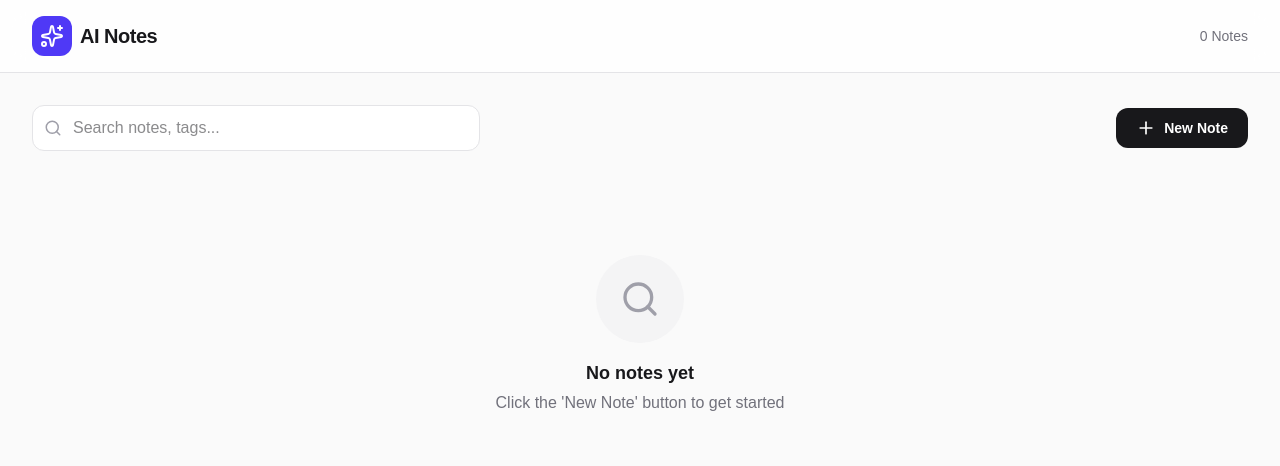
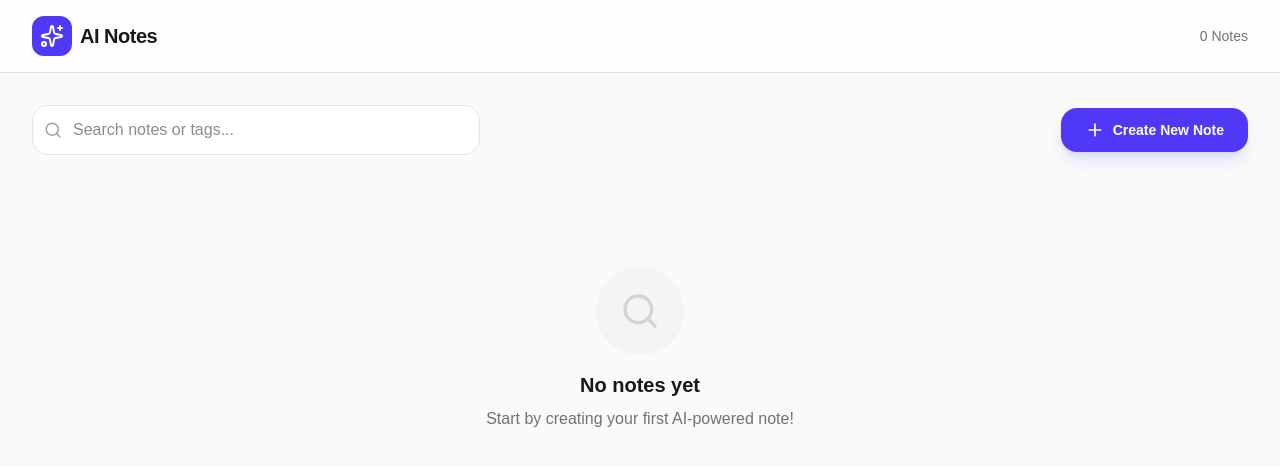
Before and after one commit to Ritikrai304/notes-, a Next.js app: page / in a window 1280 px wide. Shown: the top 466 px of the page. Built offline with nearby package versions, Linux system fonts and the light colour scheme.

Commit message:
Advanced UI Enhancement: Framer Motion animations, Pinned notes, and Search/Filter functionality

```diff
--- a/package.json
+++ b/package.json
@@ -14,6 +14,7 @@
     "clsx": "^2.1.1",
     "date-fns": "^4.1.0",
     "dotenv": "^17.4.2",
+    "framer-motion": "^11.15.0",
     "lucide-react": "^1.14.0",
     "next": "15.1.0",
     "react": "^19.0.0",
--- a/src/app/page.tsx
+++ b/src/app/page.tsx
@@ -46,6 +46,12 @@ export default function Home() {
     if (confirm("Are you sure you want to delete this note?")) {
       setNotes(notes.filter((n) => n.id !== id));
     }
+  };
+
+  const handlePinNote = (id: string) => {
+    setNotes(
+      notes.map((n) => (n.id === id ? { ...n, isPinned: !n.isPinned } : n))
+    );
   };
 
   const handleSaveNote = (noteData: Partial<Note>) => {
@@ -141,6 +147,7 @@ export default function Home() {
         <NoteList
           notes={notes}
           onDelete={handleDeleteNote}
+          onPin={handlePinNote}
           onEdit={handleEditNote}
           onAdd={handleAddNote}
         />
--- a/src/components/NoteCard.tsx
+++ b/src/components/NoteCard.tsx
@@ -1,32 +1,56 @@
 import { Note } from "@/types/note";
 import { formatDate } from "@/lib/utils";
-import { Trash2, Tag, Calendar, Sparkles } from "lucide-react";
+import { Trash2, Tag, Calendar, Sparkles, Pin, PinOff } from "lucide-react";
+import { motion } from "framer-motion";
 
 interface NoteCardProps {
   note: Note;
   onDelete: (id: string) => void;
+  onPin: (id: string) => void;
   onClick: (note: Note) => void;
 }
 
-export default function NoteCard({ note, onDelete, onClick }: NoteCardProps) {
+export default function NoteCard({ note, onDelete, onPin, onClick }: NoteCardProps) {
   return (
-    <div
+    <motion.div
+      layout
+      initial={{ opacity: 0, y: 20 }}
+      animate={{ opacity: 1, y: 0 }}
+      exit={{ opacity: 0, scale: 0.9 }}
+      whileHover={{ y: -5 }}
       onClick={() => onClick(note)}
-      className="group relative flex flex-col gap-3 rounded-xl border border-zinc-200 bg-white p-5 shadow-sm transition-all hover:border-zinc-300 hover:shadow-md cursor-pointer dark:border-zinc-800 dark:bg-zinc-900"
+      className="group relative flex flex-col gap-3 rounded-2xl border border-zinc-200 bg-white p-5 shadow-sm transition-all hover:border-indigo-300 hover:shadow-xl cursor-pointer dark:border-zinc-800 dark:bg-zinc-900/50 dark:backdrop-blur-sm"
     >
-      <div className="flex items-start justify-between">
-        <h3 className="line-clamp-1 text-lg font-semibold text-zinc-900 dark:text-zinc-100">
+      {note.isPinned && (
+        <div className="absolute -top-2 -right-2 rounded-full bg-indigo-600 p-1.5 text-white shadow-lg z-10">
+          <Pin size={14} fill="currentColor" />
+        </div>
+      )}
+
+      <div className="flex items-start justify-between gap-2">
+        <h3 className="line-clamp-1 text-lg font-bold text-zinc-900 dark:text-zinc-100 group-hover:text-indigo-600 dark:group-hover:text-indigo-400 transition-colors">
           {note.title || "Untitled Note"}
         </h3>
+        <div className="flex gap-1">
+          <button
+            onClick={(e) => {
+              e.stopPropagation();
+              onPin(note.id);
+            }}
+            className="rounded-lg p-1.5 text-zinc-400 hover:bg-indigo-50 hover:text-indigo-600 dark:hover:bg-indigo-950/30"
+          >
+            {note.isPinned ? <PinOff size={18} /> : <Pin size={18} />}
+          </button>
           <button
             onClick={(e) => {
               e.stopPropagation();
               onDelete(note.id);
             }}
-          className="rounded-lg p-1.5 text-zinc-400 transition-opacity hover:bg-red-50 hover:text-red-500 dark:hover:bg-red-950"
+            className="rounded-lg p-1.5 text-zinc-400 hover:bg-red-50 hover:text-red-500 dark:hover:bg-red-950/30"
           >
             <Trash2 size={18} />
           </button>
+        </div>
       </div>
 
       <p className="line-clamp-3 text-sm text-zinc-600 dark:text-zinc-400">
@@ -46,26 +70,23 @@ export default function NoteCard({ note, onDelete, onClick }: NoteCardProps) {
       )}
 
       <div className="mt-auto flex flex-wrap items-center gap-4 border-t border-zinc-100 pt-3 dark:border-zinc-800">
-        <div className="flex items-center gap-1.5 text-xs text-zinc-500">
-          <Calendar size={14} />
+        <div className="flex items-center gap-1.5 text-[10px] uppercase tracking-wider font-bold text-zinc-400">
+          <Calendar size={12} />
           {formatDate(note.updatedAt)}
         </div>
         {note.tags.length > 0 && (
-          <div className="flex items-center gap-1.5 text-xs text-zinc-500">
-            <Tag size={14} />
-            <div className="flex gap-1">
+          <div className="flex flex-wrap gap-1">
             {note.tags.map((tag) => (
               <span
                 key={tag}
-                  className="rounded-full bg-zinc-100 px-2 py-0.5 dark:bg-zinc-800"
+                className="rounded-lg bg-indigo-50/50 px-2 py-0.5 text-[10px] font-bold text-indigo-600 dark:bg-indigo-900/20 dark:text-indigo-400"
               >
-                  {tag}
+                #{tag}
               </span>
             ))}
           </div>
-          </div>
         )}
       </div>
-    </div>
+    </motion.div>
   );
 }
--- a/src/components/NoteList.tsx
+++ b/src/components/NoteList.tsx
@@ -2,76 +2,95 @@
 
 import { Note } from "@/types/note";
 import NoteCard from "./NoteCard";
-import { Plus, Search } from "lucide-react";
-import { useState } from "react";
+import { Plus, Search, Filter } from "lucide-react";
+import { useState, useMemo } from "react";
+import { motion, AnimatePresence } from "framer-motion";
 
 interface NoteListProps {
   notes: Note[];
   onDelete: (id: string) => void;
+  onPin: (id: string) => void;
   onEdit: (note: Note) => void;
   onAdd: () => void;
 }
 
-export default function NoteList({ notes, onDelete, onEdit, onAdd }: NoteListProps) {
+export default function NoteList({
+  notes,
+  onDelete,
+  onPin,
+  onEdit,
+  onAdd,
+}: NoteListProps) {
   const [search, setSearch] = useState("");
 
-  const filteredNotes = notes.filter(
-    (note) =>
+  const filteredNotes = useMemo(() => {
+    return notes
+      .filter((note) => {
+        const matchesSearch =
           note.title.toLowerCase().includes(search.toLowerCase()) ||
           note.content.toLowerCase().includes(search.toLowerCase()) ||
-      note.tags.some((tag) => tag.toLowerCase().includes(search.toLowerCase()))
-  );
+          note.tags.some(tag => tag.toLowerCase().includes(search.toLowerCase()));
+        return matchesSearch;
+      })
+      .sort((a, b) => {
+        if (a.isPinned && !b.isPinned) return -1;
+        if (!a.isPinned && b.isPinned) return 1;
+        return b.updatedAt - a.updatedAt;
+      });
+  }, [notes, search]);
 
   return (
-    <div className="flex flex-col gap-6">
-      <div className="flex flex-col gap-4 sm:flex-row sm:items-center sm:justify-between">
+    <div className="space-y-8">
+      <div className="flex flex-col gap-6 md:flex-row md:items-center md:justify-between">
         <div className="relative flex-1 max-w-md">
-          <Search
-            className="absolute left-3 top-1/2 -translate-y-1/2 text-zinc-400"
-            size={18}
-          />
+          <Search className="absolute left-3 top-1/2 -translate-y-1/2 text-zinc-400" size={18} />
           <input
             type="text"
-            placeholder="Search notes, tags..."
+            placeholder="Search notes or tags..."
             value={search}
             onChange={(e) => setSearch(e.target.value)}
-            className="w-full rounded-xl border border-zinc-200 bg-white py-2.5 pl-10 pr-4 outline-none transition-all focus:border-indigo-500 focus:ring-2 focus:ring-indigo-500/10 dark:border-zinc-800 dark:bg-zinc-900"
+            className="w-full rounded-2xl border border-zinc-200 bg-white py-3 pl-10 pr-4 outline-none focus:border-indigo-500 focus:ring-4 focus:ring-indigo-500/10 transition-all dark:border-zinc-800 dark:bg-zinc-900/50"
           />
         </div>
+
         <button
           onClick={onAdd}
-          className="flex items-center justify-center gap-2 rounded-xl bg-zinc-900 px-5 py-2.5 text-sm font-semibold text-white transition-all hover:bg-zinc-800 active:scale-95 dark:bg-zinc-100 dark:text-zinc-900"
+          className="flex items-center justify-center gap-2 rounded-2xl bg-indigo-600 px-6 py-3 text-sm font-bold text-white shadow-lg shadow-indigo-500/20 transition-all hover:bg-indigo-700 hover:shadow-indigo-500/40 active:scale-95"
         >
           <Plus size={20} />
-          New Note
+          Create New Note
         </button>
       </div>
 
-      {filteredNotes.length > 0 ? (
-        <div className="grid grid-cols-1 gap-4 sm:grid-cols-2 lg:grid-cols-3">
+      {filteredNotes.length === 0 ? (
+        <div className="flex flex-col items-center justify-center py-20 text-center">
+          <div className="mb-4 rounded-full bg-zinc-100 p-6 dark:bg-zinc-900">
+            <Search size={40} className="text-zinc-300" />
+          </div>
+          <h3 className="text-xl font-bold text-zinc-900 dark:text-zinc-100">
+            {search ? "No matches found" : "No notes yet"}
+          </h3>
+          <p className="mt-2 text-zinc-500">
+            {search ? "Try searching for something else" : "Start by creating your first AI-powered note!"}
+          </p>
+        </div>
+      ) : (
+        <motion.div
+          layout
+          className="grid gap-6 sm:grid-cols-2 lg:grid-cols-3"
+        >
+          <AnimatePresence mode="popLayout">
             {filteredNotes.map((note) => (
               <NoteCard
                 key={note.id}
                 note={note}
                 onDelete={onDelete}
+                onPin={onPin}
                 onClick={onEdit}
               />
             ))}
-        </div>
-      ) : (
-        <div className="flex flex-col items-center justify-center py-20 text-center">
-          <div className="mb-4 rounded-full bg-zinc-100 p-6 dark:bg-zinc-800">
-            <Search size={40} className="text-zinc-400" />
-          </div>
-          <h3 className="text-lg font-semibold text-zinc-900 dark:text-zinc-100">
-            {search ? "No notes found matching your search" : "No notes yet"}
-          </h3>
-          <p className="mt-1 text-zinc-500">
-            {search
-              ? "Try using different keywords"
-              : "Click the 'New Note' button to get started"}
-          </p>
-        </div>
+          </AnimatePresence>
+        </motion.div>
       )}
     </div>
   );
--- a/src/types/note.ts
+++ b/src/types/note.ts
@@ -2,8 +2,9 @@ export interface Note {
   id: string;
   title: string;
   content: string;
+  tags: string[];
   summary?: string;
-  tags: string[];
+  isPinned?: boolean;
   createdAt: number;
   updatedAt: number;
 }
```
Also changed, not shown: 1 other file (tests, documents, lock files or other folders). Lines whose indentation alone changed are shown as unchanged.
